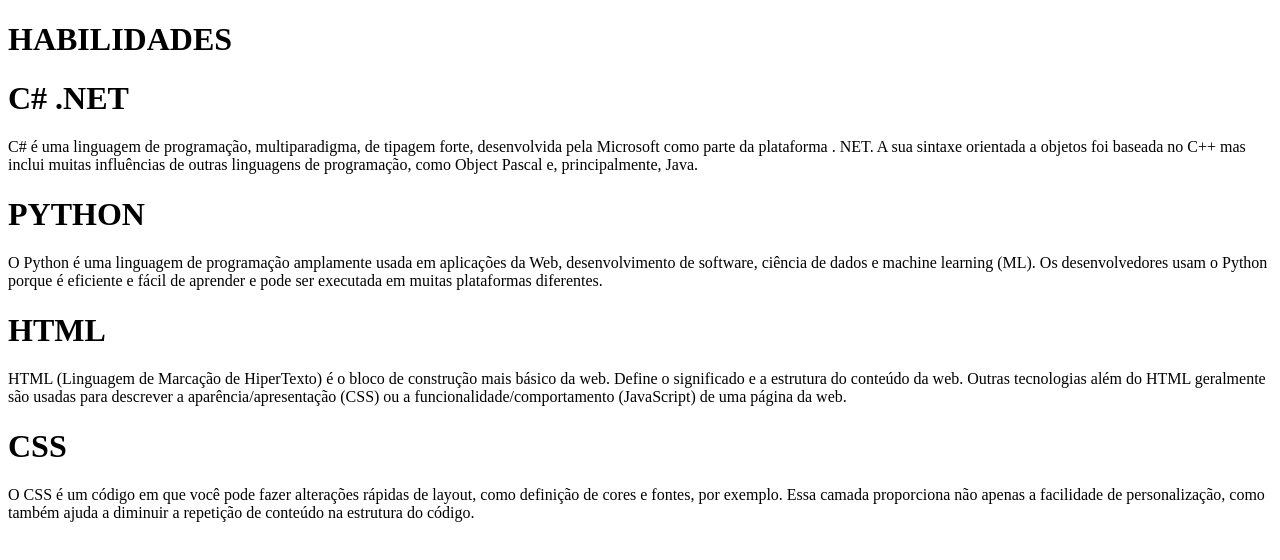
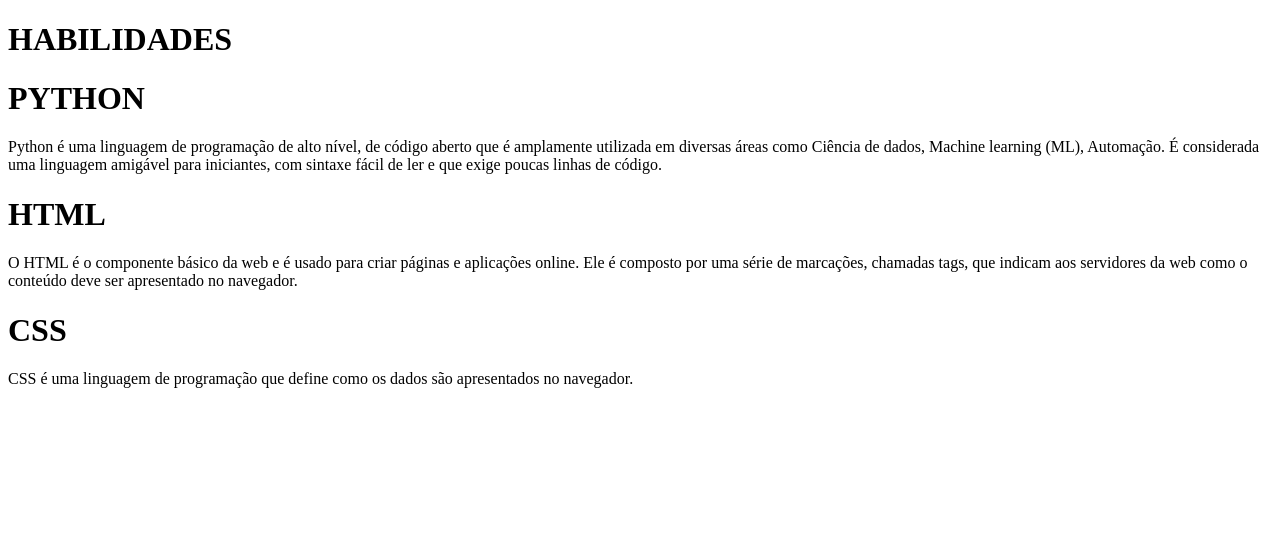
Before and after one commit to imcallednati/Ciencia-de-Dados-Ferramenta-Web-, a plain HTML site: page skills.html in a window 1280 px wide. Drawn offline with Linux system fonts and the light colour scheme.

Commit message:
skills.html

```diff
--- a/skills.html
+++ b/skills.html
@@ -9,17 +9,14 @@
     <div class="habilidades">
     <h1>HABILIDADES</h1>
 
-    <h1>C# .NET</h1>
-    <p>C# é uma linguagem de programação, multiparadigma, de tipagem forte, desenvolvida pela Microsoft como parte da plataforma . NET. A sua sintaxe orientada a objetos foi baseada no C++ mas inclui muitas influências de outras linguagens de programação, como Object Pascal e, principalmente, Java.</p>
-
     <h1>PYTHON</h1>
-    <P>O Python é uma linguagem de programação amplamente usada em aplicações da Web, desenvolvimento de software, ciência de dados e machine learning (ML). Os desenvolvedores usam o Python porque é eficiente e fácil de aprender e pode ser executada em muitas plataformas diferentes.</P>
+    <P>Python é uma linguagem de programação de alto nível, de código aberto que é amplamente utilizada em diversas áreas como Ciência de dados, Machine learning (ML), Automação. É considerada uma linguagem amigável para iniciantes, com sintaxe fácil de ler e que exige poucas linhas de código.</P>
 
     <h1>HTML</h1>
-    <P>HTML (Linguagem de Marcação de HiperTexto) é o bloco de construção mais básico da web. Define o significado e a estrutura do conteúdo da web. Outras tecnologias além do HTML geralmente são usadas para descrever a aparência/apresentação (CSS) ou a funcionalidade/comportamento (JavaScript) de uma página da web.</P>
+    <P>O HTML é o componente básico da web e é usado para criar páginas e aplicações online. Ele é composto por uma série de marcações, chamadas tags, que indicam aos servidores da web como o conteúdo deve ser apresentado no navegador.</P>
 
     <h1>CSS</h1>
-    <p>O CSS é um código em que você pode fazer alterações rápidas de layout, como definição de cores e fontes, por exemplo. Essa camada proporciona não apenas a facilidade de personalização, como também ajuda a diminuir a repetição de conteúdo na estrutura do código.</p>
+    <p>CSS é uma linguagem de programação que define como os dados são apresentados no navegador.</p>
     </div>
 </body>
 </html>
```
